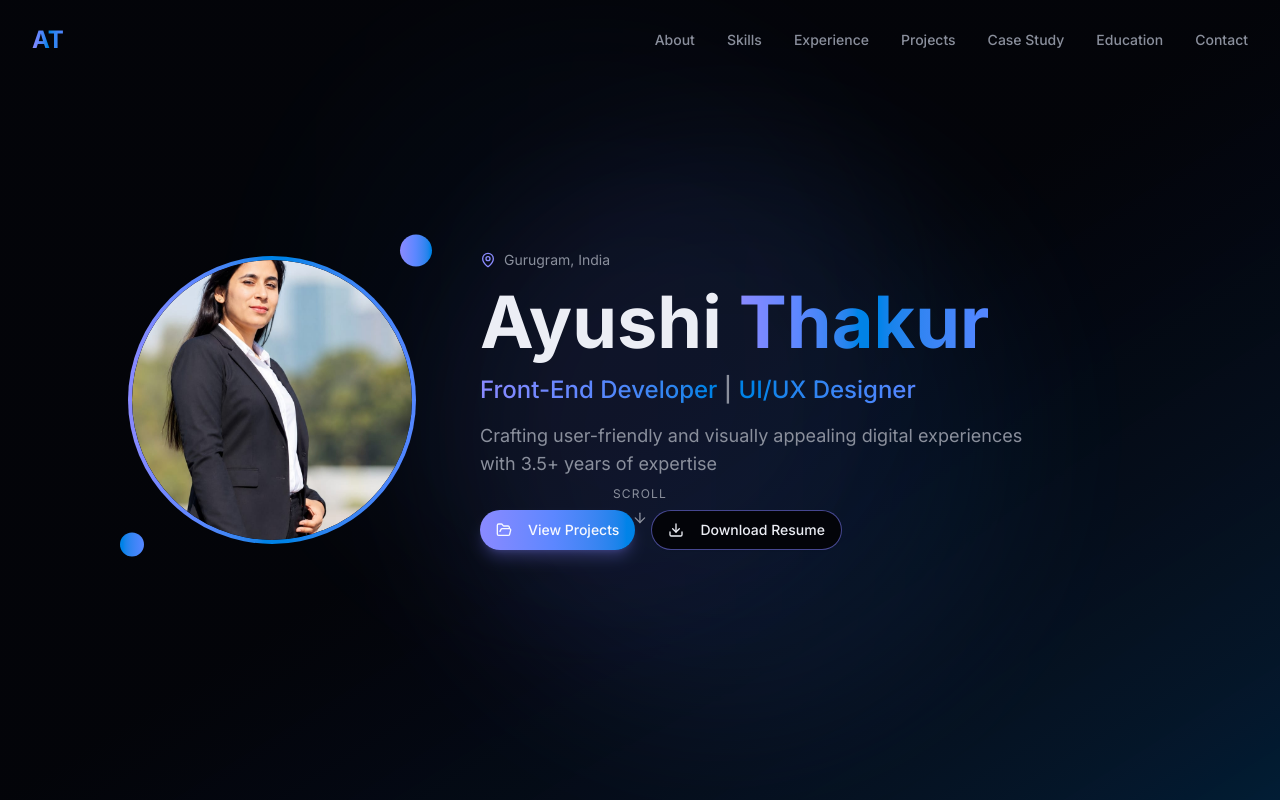
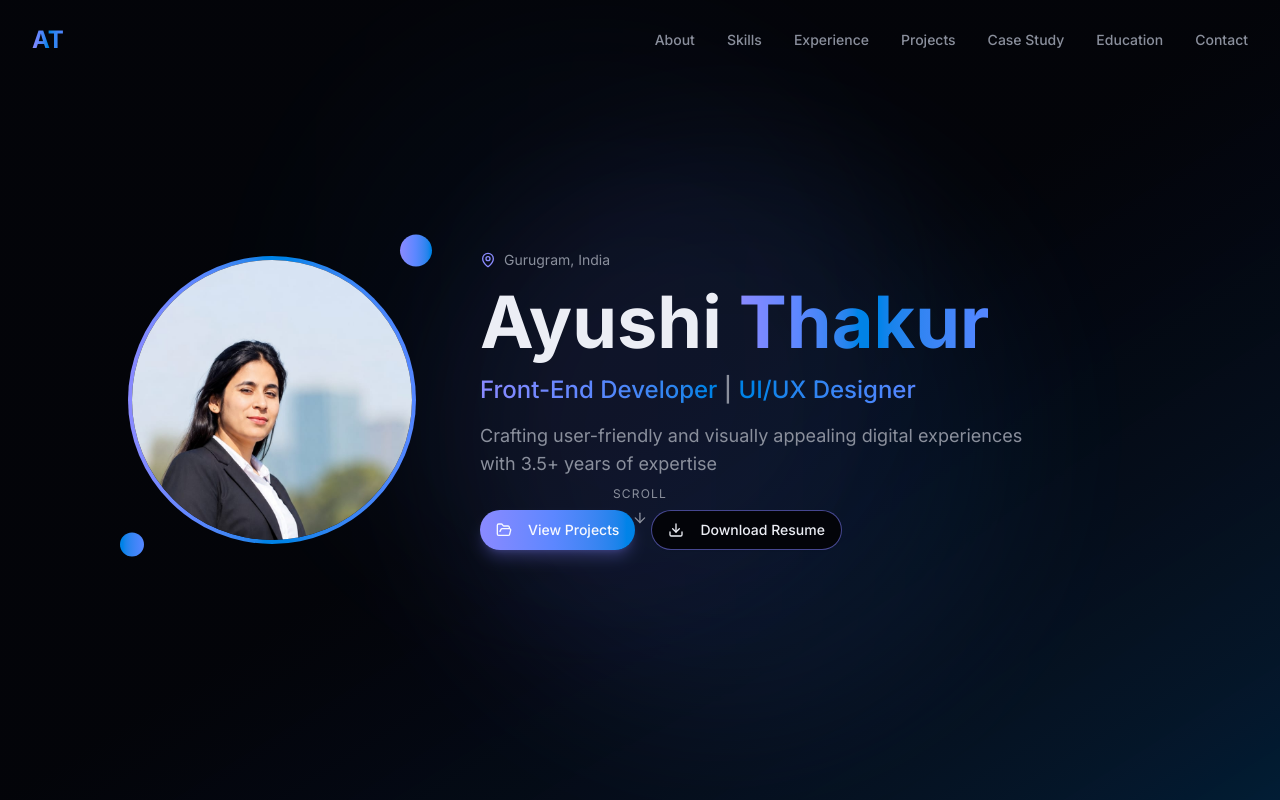
Before and after one commit to i4ayushi/ayushi-thakur-portfolio, a Next.js app: page / in a window 1280 px wide. Shown: the top 800 px of the page. Built offline with nearby package versions, Linux system fonts and the light colour scheme.

Commit message:
fix: center profile photo

```diff
--- a/components/hero.tsx
+++ b/components/hero.tsx
@@ -70,7 +70,7 @@ export function Hero() {
                   <div className="w-full h-full rounded-full bg-background flex items-center justify-center overflow-hidden">
                     {/* Profile placeholder with gradient */}
                     <div className="w-full h-full bg-gradient-to-br from-primary/20 via-secondary/10 to-accent/20 flex items-center justify-center">
-                      <img src="/profile.jpg" alt="Ayushi Thakur" className="w-full h-full object-cover rounded-full"/>
+                      <img src="/profile.jpg" alt="Ayushi Thakur" className="w-full h-full object-cover object-center object-top rounded-full scale-110" />
                     </div>
                   </div>
                 </div>
```
